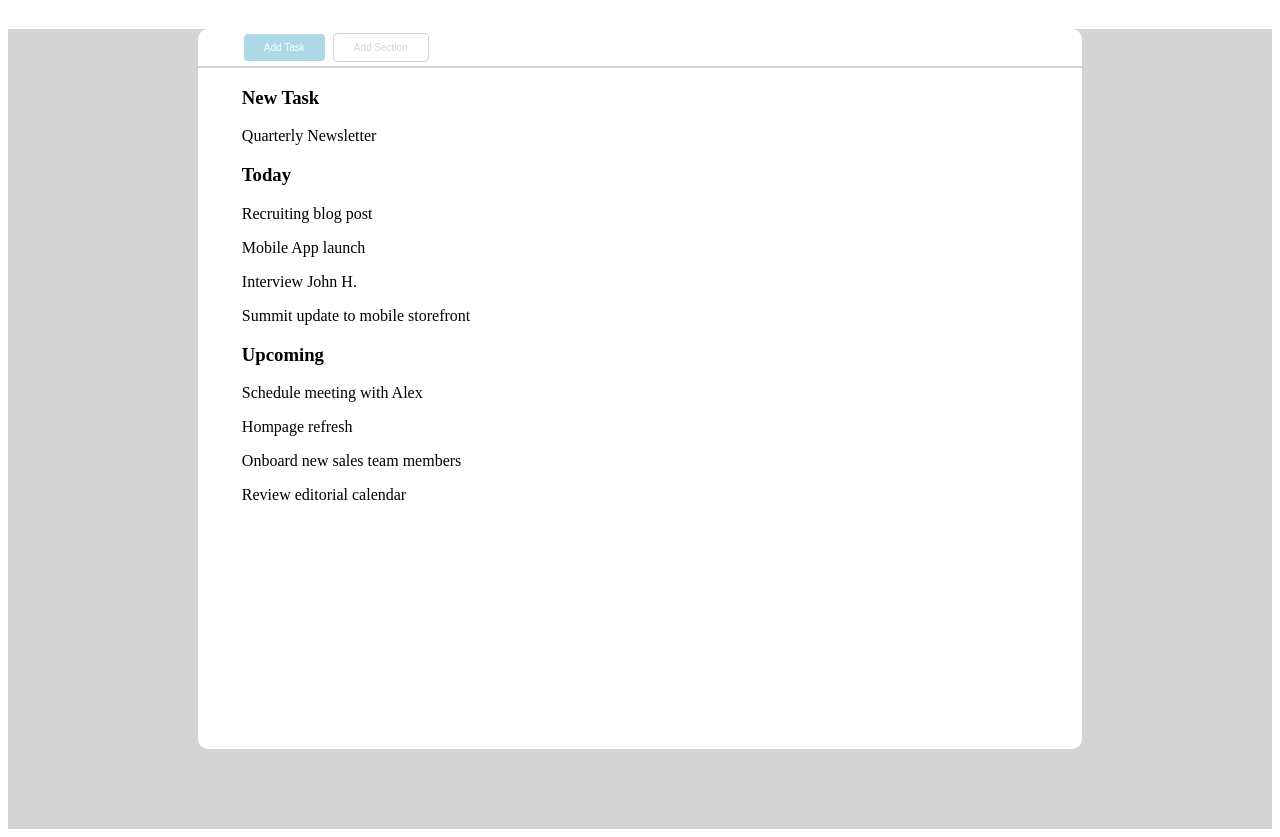
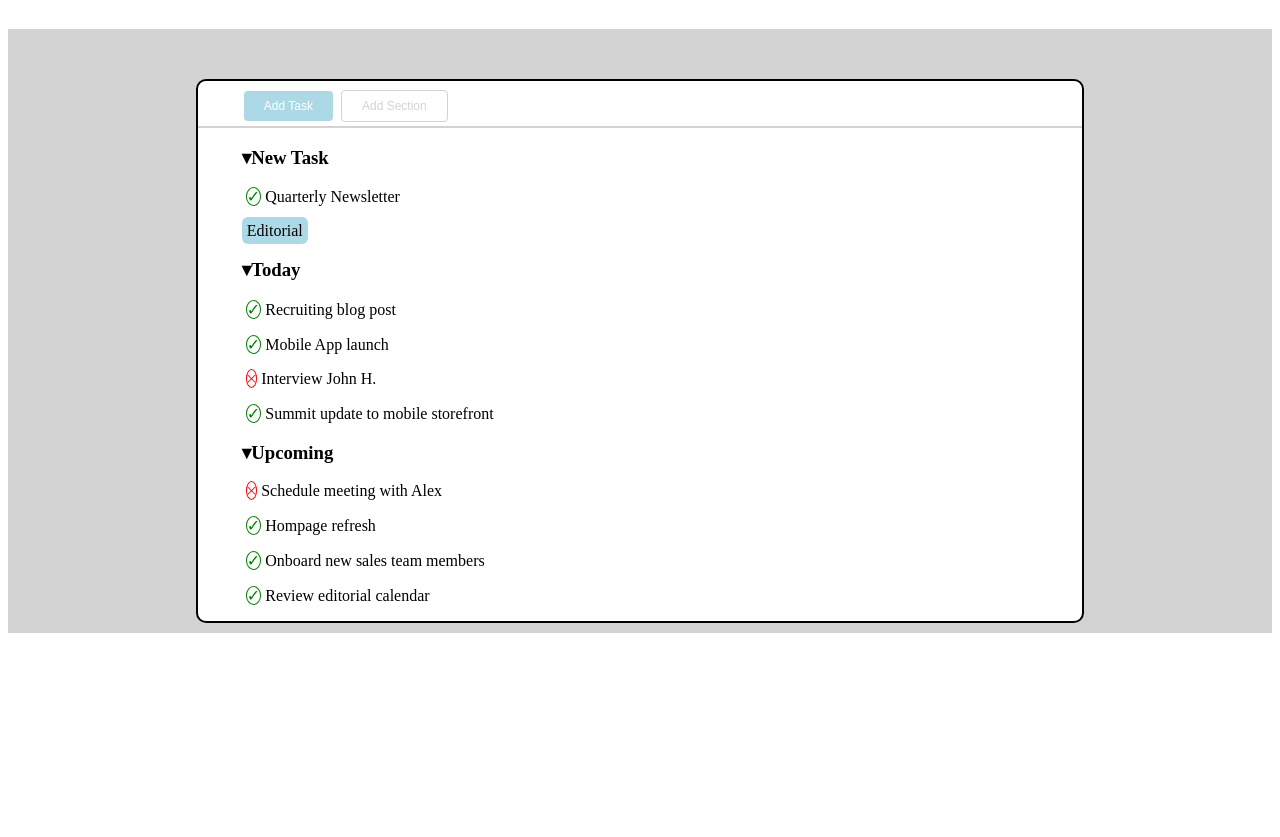
Before and after one commit to GiulsV/html-css-toboolist, a plain HTML site: page index.html in a window 1280 px wide. Shown: the part 79-916 px from the top of the page. After the commit the page ends 800 px from the top, so only its background shows below. Drawn offline with Linux system fonts and the light colour scheme.

Commit message:
modifiche todo

```diff
--- a/css/style.css
+++ b/css/style.css
@@ -11,7 +11,9 @@ h1 {
   /* Main */
 main{
     background-color: lightgray;
-    height: 800px;
+    height: auto;
+    padding-top: 50px;
+    padding-bottom: 10px;
  }
 /* div contenitore */
 .container{
@@ -19,6 +21,8 @@ main{
     width: 70%;
     height: 90%;
     margin: auto;
+    border: 2px solid;
+    padding-top: 5px;
     border-radius: 10px;
 }
 /* Navigazione pulsanti */
@@ -31,7 +35,7 @@ main{
     text-align: center;
     text-decoration: none;
     display: inline-block;
-    font-size: 10px;
+    font-size: 12px;
      margin: 4px 2px;
 }
 .button2{
@@ -43,7 +47,7 @@ main{
     text-align: center;
     text-decoration: none;
     display: inline-block;
-    font-size: 10px;
+    font-size: 12px;
     margin: 4px 2px;
 }
 .pulsanti{
@@ -56,3 +60,28 @@ nav{
 .todo{
     margin-left: 5%;
 }
+#check{
+    color: green;
+    border: 1px solid green;
+    border-radius: 50%;
+    margin: 4px;
+    text-align: center;
+    height: 30px;
+    width: 30px;
+}
+#null{
+    color: red;
+    border: 1px solid red;
+    border-radius: 50%;
+    margin: 4px;
+    text-align: center;
+    height: 30px;
+    width: 30px;
+}
+#labelblu{
+    background-color: lightblue;
+    border-radius: 6px;
+    padding: 5px;
+    text-align: center;
+    vertical-align: top;
+}
--- a/index.html
+++ b/index.html
@@ -26,24 +26,24 @@
             <!-- section contenuto To do -->
             <section class="todo">
                 <div class="new-task">
-                    <h3>New Task</h3>
-                    <p>Quarterly Newsletter</p>
+                    <h3><span>&dtrif;</span>New Task</h3>
+                    <p><span id="check">&#10003;</span>Quarterly Newsletter</p><span id="labelblu">Editorial</span>
 
                 </div>
                 <div class="today">
-                    <h3>Today</h3>
-                    <p>Recruiting blog post</p>
-                    <p>Mobile App launch</p>
-                    <p>Interview John H.</p>
-                    <p>Summit update to mobile storefront</p>
+                    <h3><span>&dtrif;</span>Today</h3>
+                    <p><span id="check">&#10003;</span>Recruiting blog post</p>
+                    <p><span id="check">&#10003;</span>Mobile App launch</p>
+                    <p><span id="null">&#128937;</span>Interview John H.</p>
+                    <p><span id="check">&#10003;</span>Summit update to mobile storefront</p>
 
                 </div>
                 <div class="upcomig">
-                    <h3>Upcoming</h3>
-                    <p>Schedule meeting with Alex</p>
-                    <p>Hompage refresh</p>
-                    <p>Onboard new sales team members</p>
-                    <p>Review editorial calendar</p>
+                    <h3><span>&dtrif;</span>Upcoming</h3>
+                    <p><span id="null">&#128937;</span>Schedule meeting with Alex</p>
+                    <p><span id="check">&#10003;</span>Hompage refresh</p>
+                    <p><span id="check">&#10003;</span>Onboard new sales team members</p>
+                    <p><span id="check">&#10003;</span>Review editorial calendar</p>
 
                 </div>
 
```
